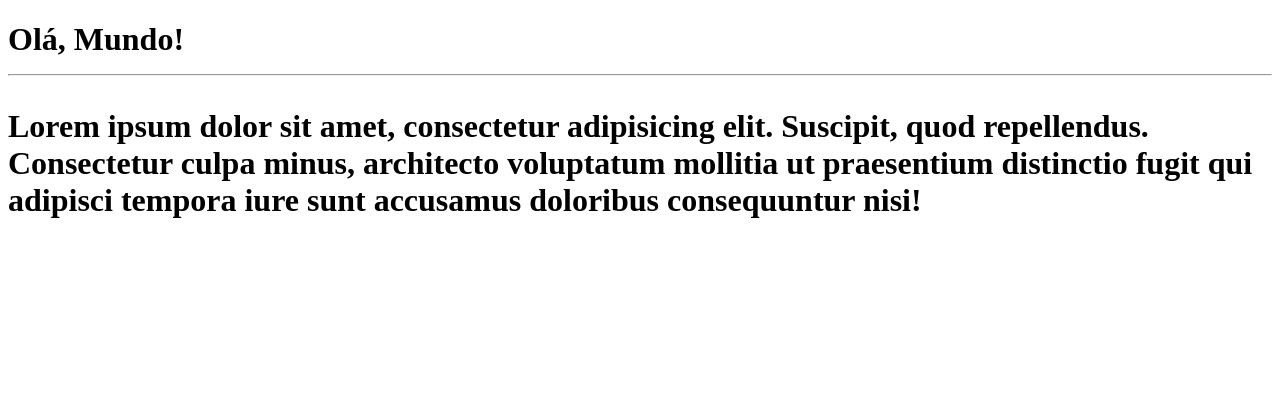
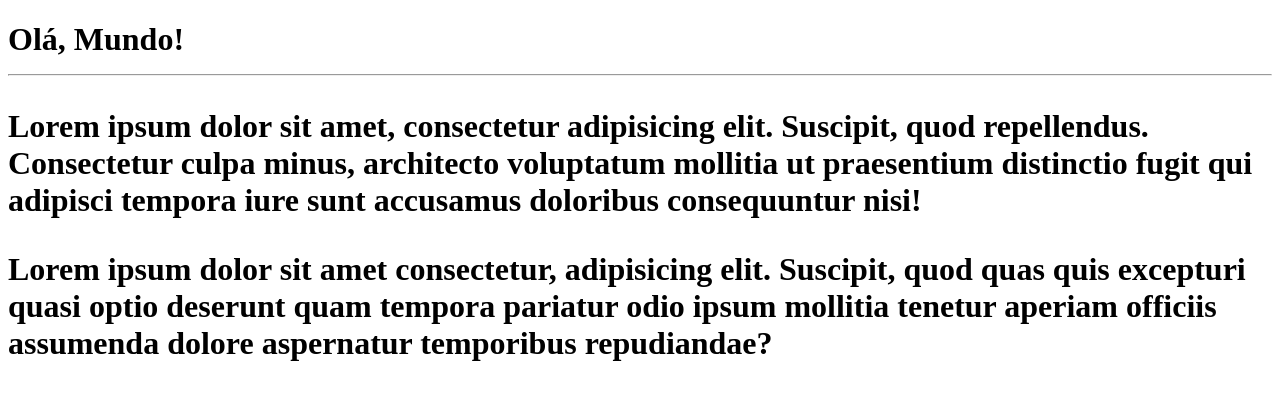
Before and after one commit to AlonsoPereiraJunior/OlaMundo, a plain HTML site: page site-exemplo/index.html in a window 1280 px wide. Drawn offline with Linux system fonts and the light colour scheme.

Commit message:
Adicionei um parágrafo

```diff
--- a/site-exemplo/index.html
+++ b/site-exemplo/index.html
@@ -11,6 +11,8 @@
     <h1>Olá, Mundo!
         <hr>
      <p>Lorem ipsum dolor sit amet, consectetur adipisicing elit. Suscipit, quod repellendus. Consectetur culpa minus, architecto voluptatum mollitia ut praesentium distinctio fugit qui adipisci tempora iure sunt accusamus doloribus consequuntur nisi!</p>
+     <p>Lorem ipsum dolor sit amet consectetur, adipisicing elit. Suscipit, quod quas quis excepturi quasi optio deserunt quam tempora pariatur odio ipsum mollitia tenetur aperiam officiis assumenda dolore aspernatur temporibus repudiandae?
+     </p>
     </h1>
 </body>
 </html>
```
